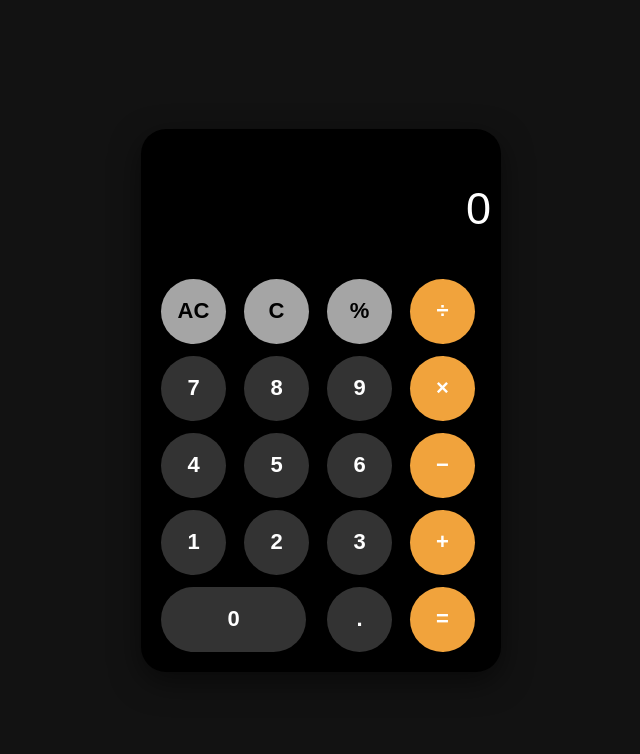
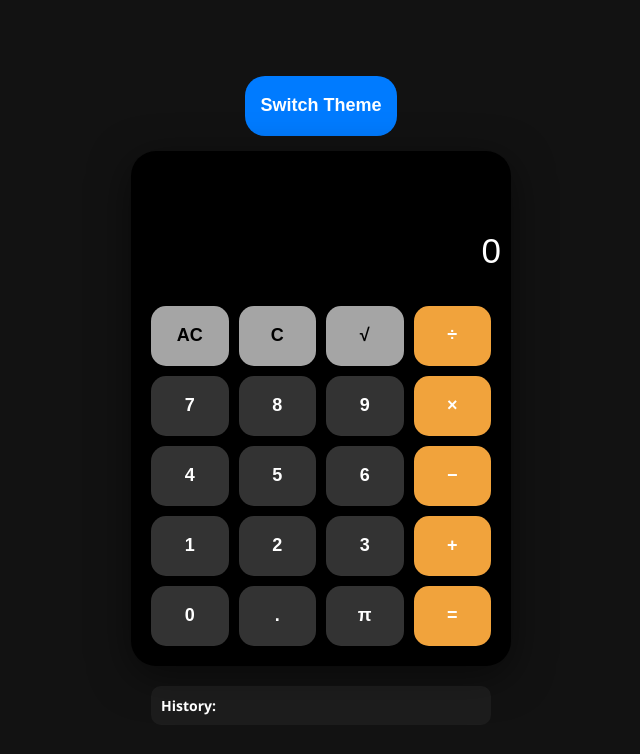
Before and after one commit to goreajay2408/My-Calculator-, a plain HTML site: page index.html in a window 1280 px wide. Both pictures are taken after a click on the button "AC". Shown: the whole page, without its empty margins (319-959 px from the left). Drawn offline with Linux system fonts and the light colour scheme.

Commit message:
Update index.html

```diff
--- a/index.html
+++ b/index.html
@@ -1,132 +1,198 @@
 <!DOCTYPE html>
-<html>
+<html lang="en">
 <head>
     <meta charset="UTF-8">
     <meta name="viewport" content="width=device-width, initial-scale=1.0">
-    <title>Pro Calculator</title>
+    <title>Pro Advanced Calculator</title>
     <style>
-        /* CSS: Layout and Design */
+        :root {
+            --bg: #121212;
+            --card: #000;
+            --text: white;
+            --btn-num: #333;
+        }
+
+        /* Light Mode Classes */
+        .light-theme {
+            --bg: #f4f4f4;
+            --card: #ffffff;
+            --text: #000;
+            --btn-num: #e0e0e0;
+        }
+
         body {
-            background-color: #121212;
+            background-color: var(--bg);
+            color: var(--text);
             display: flex;
+            flex-direction: column;
+            align-items: center;
             justify-content: center;
-            align-items: center;
             height: 100vh;
             margin: 0;
-            font-family: Arial, sans-serif;
+            font-family: 'Segoe UI', sans-serif;
+            transition: 0.3s;
         }
 
         .calculator {
-            background-color: #000;
+            background-color: var(--card);
             padding: 20px;
             border-radius: 25px;
-            width: 320px;
-            box-shadow: 0 10px 30px rgba(0,0,0,0.5);
+            width: 340px;
+            box-shadow: 0 10px 40px rgba(0,0,0,0.5);
         }
 
         #screen {
             width: 100%;
-            height: 100px;
+            height: 80px;
             background: transparent;
             border: none;
-            color: #fff;
+            color: var(--text);
             text-align: right;
-            font-size: 45px;
-            margin-bottom: 10px;
+            font-size: 35px;
+            margin-bottom: 5px;
             padding: 10px;
             outline: none;
+        }
+
+        .history-display {
+            text-align: right;
+            font-size: 14px;
+            color: gray;
+            height: 20px;
+            margin-bottom: 10px;
+            padding-right: 10px;
         }
 
         .buttons {
             display: grid;
             grid-template-columns: repeat(4, 1fr);
-            gap: 12px;
+            gap: 10px;
         }
 
         button {
-            height: 65px;
-            width: 65px;
-            border-radius: 50%;
+            height: 60px;
+            border-radius: 15px;
             border: none;
-            font-size: 22px;
+            font-size: 18px;
             font-weight: bold;
             cursor: pointer;
-            transition: 0.2s;
+            background-color: var(--btn-num);
+            color: var(--text);
         }
 
-        /* Colors */
-        .num { background-color: #333; color: white; }
         .op { background-color: #f1a33c; color: white; }
-        .special { background-color: #a5a5a5; color: black; }
-        .zero { width: 145px; border-radius: 40px; grid-column: span 2; }
+        .spec { background-color: #a5a5a5; color: black; }
 
-        button:active { opacity: 0.7; }
+        .theme-btn {
+            margin-bottom: 15px;
+            padding: 8px 15px;
+            border-radius: 20px;
+            border: none;
+            cursor: pointer;
+            background: #007bff;
+            color: white;
+        }
+
+        /* History List Styling */
+        .history-panel {
+            margin-top: 20px;
+            width: 320px;
+            max-height: 150px;
+            overflow-y: auto;
+            background: rgba(128, 128, 128, 0.1);
+            padding: 10px;
+            border-radius: 10px;
+            font-size: 14px;
+        }
     </style>
 </head>
 <body>
 
+    <button class="theme-btn" onclick="toggleTheme()">Switch Theme</button>
+
     <div class="calculator">
+        <div id="history-val" class="history-display"></div>
         <input type="text" id="screen" value="0" readonly>
         <div class="buttons">
-            <button onclick="clearAll()" class="special">AC</button>
-            <button onclick="backspace()" class="special">C</button>
-            <button onclick="setOp('%')" class="special">%</button>
+            <button onclick="clearAll()" class="spec">AC</button>
+            <button onclick="backspace()" class="spec">C</button>
+            <button onclick="mathFunc('sqrt')" class="spec">√</button>
             <button onclick="setOp('/')" class="op">÷</button>
 
-            <button onclick="addNum('7')" class="num">7</button>
-            <button onclick="addNum('8')" class="num">8</button>
-            <button onclick="addNum('9')" class="num">9</button>
+            <button onclick="addNum('7')">7</button>
+            <button onclick="addNum('8')">8</button>
+            <button onclick="addNum('9')">9</button>
             <button onclick="setOp('*')" class="op">×</button>
 
-            <button onclick="addNum('4')" class="num">4</button>
-            <button onclick="addNum('5')" class="num">5</button>
-            <button onclick="addNum('6')" class="num">6</button>
+            <button onclick="addNum('4')">4</button>
+            <button onclick="addNum('5')">5</button>
+            <button onclick="addNum('6')">6</button>
             <button onclick="setOp('-')" class="op">−</button>
 
-            <button onclick="addNum('1')" class="num">1</button>
-            <button onclick="addNum('2')" class="num">2</button>
-            <button onclick="addNum('3')" class="num">3</button>
+            <button onclick="addNum('1')">1</button>
+            <button onclick="addNum('2')">2</button>
+            <button onclick="addNum('3')">3</button>
             <button onclick="setOp('+')" class="op">+</button>
 
-            <button onclick="addNum('0')" class="num zero">0</button>
-            <button onclick="addNum('.')" class="num">.</button>
+            <button onclick="addNum('0')">0</button>
+            <button onclick="addNum('.')">.</button>
+            <button onclick="mathFunc('pi')">π</button>
             <button onclick="solve()" class="op">=</button>
         </div>
     </div>
 
+    <div class="history-panel" id="history-panel">
+        <strong>History:</strong>
+        <div id="history-list"></div>
+    </div>
+
     <script>
-        // JS: Logic
-        let display = document.getElementById('screen');
+        let screen = document.getElementById('screen');
+        let historyVal = document.getElementById('history-val');
+        let historyList = document.getElementById('history-list');
 
         function addNum(n) {
-            if (display.value === "0") display.value = n;
-            else display.value += n;
+            if (screen.value === "0") screen.value = n;
+            else screen.value += n;
         }
 
         function setOp(op) {
-            let lastChar = display.value.slice(-1);
-            if (["+", "-", "*", "/"].includes(lastChar)) {
-                display.value = display.value.slice(0, -1) + op;
-            } else {
-                display.value += op;
-            }
+            screen.value += op;
         }
 
         function clearAll() {
-            display.value = "0";
+            screen.value = "0";
+            historyVal.innerText = "";
         }
 
         function backspace() {
-            display.value = display.value.length > 1 ? display.value.slice(0, -1) : "0";
+            screen.value = screen.value.length > 1 ? screen.value.slice(0, -1) : "0";
+        }
+
+        function mathFunc(type) {
+            if(type === 'sqrt') screen.value = Math.sqrt(eval(screen.value));
+            if(type === 'pi') screen.value = Math.PI.toFixed(4);
         }
 
         function solve() {
             try {
-                display.value = eval(display.value);
+                let expression = screen.value;
+                let result = eval(expression);
+
+                // Add to History
+                historyVal.innerText = expression + " =";
+                screen.value = result;
+
+                let log = document.createElement('div');
+                log.innerText = `${expression} = ${result}`;
+                historyList.prepend(log);
             } catch {
-                display.value = "Error";
-                setTimeout(clearAll, 1000);
+                screen.value = "Error";
             }
+        }
+
+        function toggleTheme() {
+            document.body.classList.toggle('light-theme');
         }
     </script>
 </body>
```
